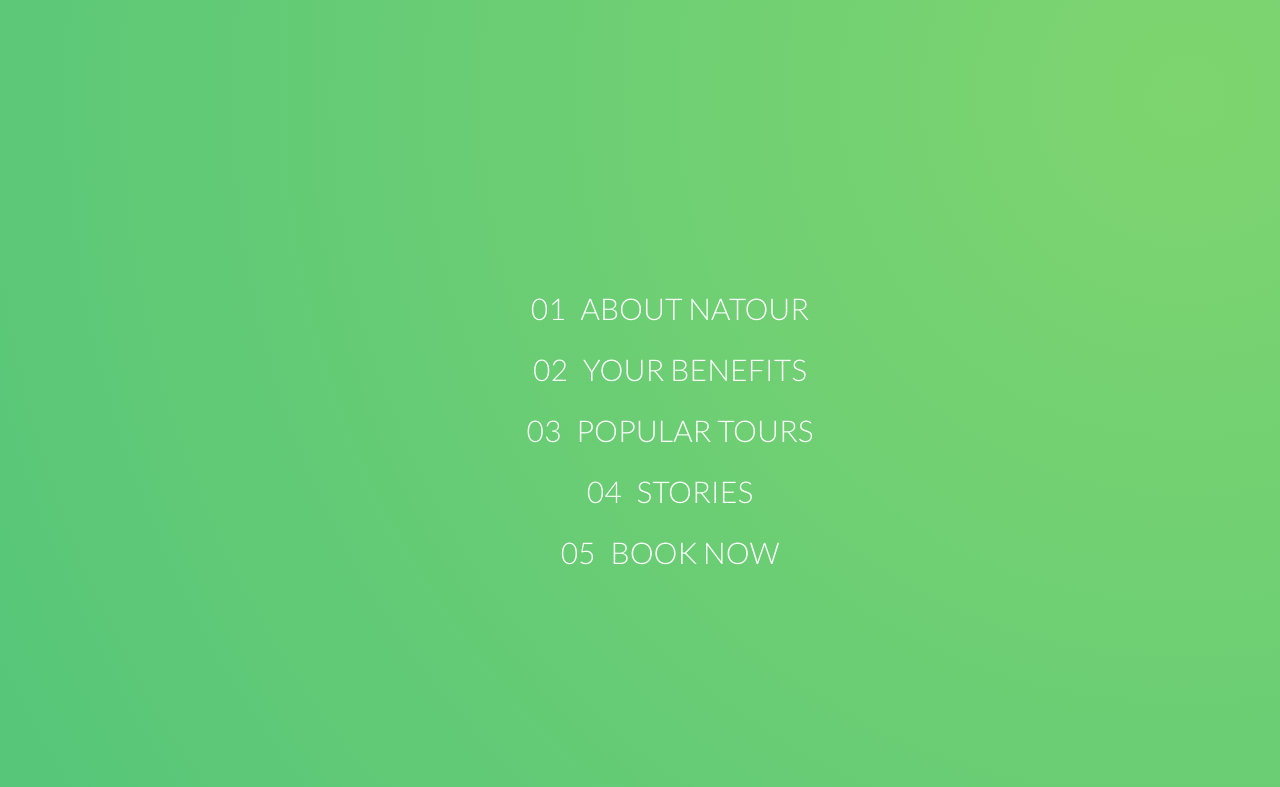
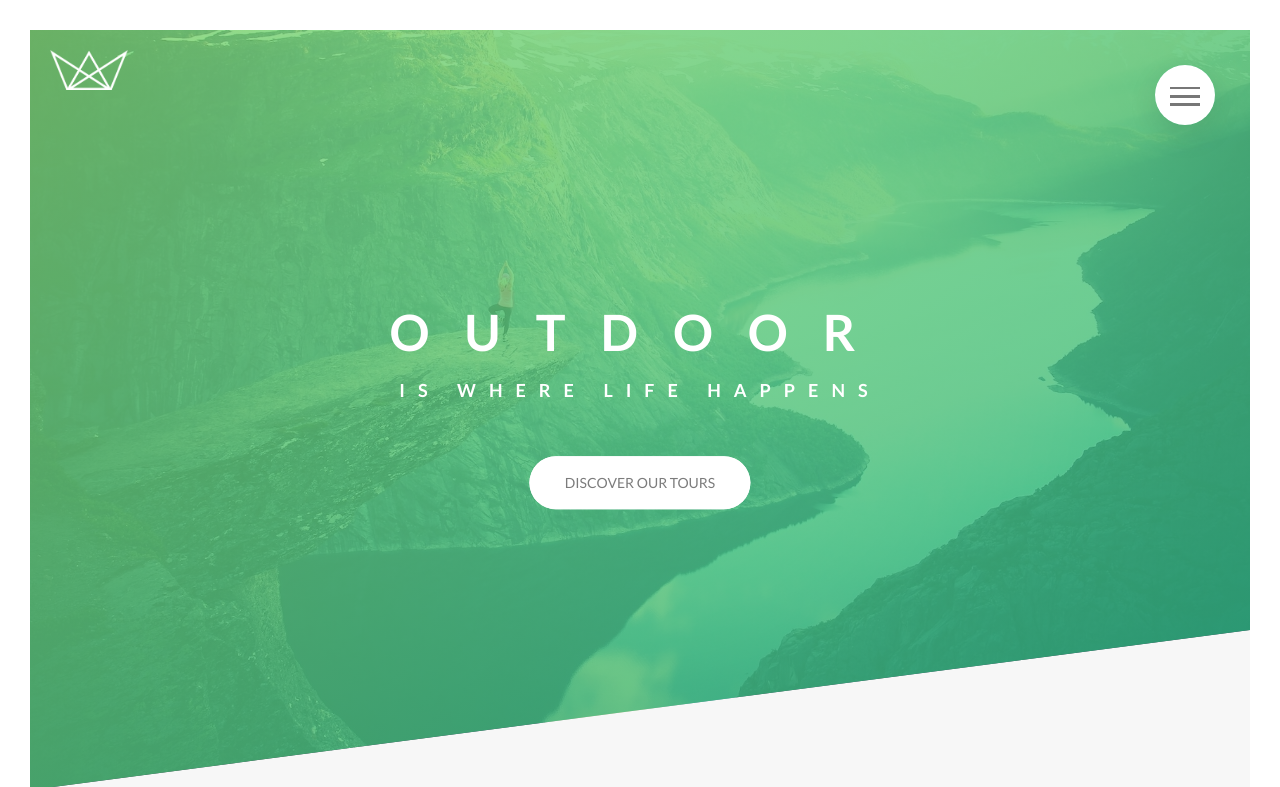
Before and after one commit to YukieIsobe/Natours, a website: page index.html in a window 1280 px wide. Shown: the top 787 px of the page. Drawn offline with Linux system fonts and the light colour scheme.

Commit message:
humburger

```diff
--- a/index.html
+++ b/index.html
@@ -14,7 +14,9 @@
   <body>
     <div class="navigation">
       <input type="checkbox" class="navigation__checkbox" id="navi-toggle">
-      <label for="navi-toggle" class="navigation__button"></label>
+      <label for="navi-toggle" class="navigation__button">
+        <span class="navigation__icon"></span>
+      </label>
 
       <div class="navigation__background">&nbsp;</div>
 
--- a/sass/layout/_navigation.scss
+++ b/sass/layout/_navigation.scss
@@ -9,6 +9,11 @@
     height: 6rem;
     width: 6rem;
     z-index: 102;
+    box-shadow: 0rem 1rem 3rem rgba(black, .1);
+    background: white;
+    border-radius: 50%;
+    text-align: center;
+    cursor: pointer;
   }
   &__background {
     height: 6rem;
@@ -19,9 +24,9 @@
     right: 6.5rem;
     background-image: radial-gradient($color-primary-light, $color-primary-dark);
     z-index: 100;
-    transition: all .7s;
+    transition: all .7s .2s;
 
-    transform: scale(70);
+    // transform: scale(70);
   }
   &__nav {
     width: 100%;
@@ -37,8 +42,8 @@
     transform: translate(-50%, -50%);
     transition: all .3s .2s;
     text-align: center;
-
-    opacity: 1;
+    opacity: 0;
+    width: 0;
   }
 
   &__item {
@@ -56,7 +61,7 @@
       padding: 1rem;
       background-image: linear-gradient(105deg, transparent 0%, transparent 50%, white 50%);
       background-size: 213%;
-      transition: background-position .5s;
+      transition: background-position .3s;
 
       span {
         margin-right: 1.5rem;
@@ -69,10 +74,59 @@
     }
   }
 
-  // &__checkbox:checked ~ &__background {
-  //   transform: scale(70);
-  // }
-  // &__checkbox:checked ~ &__nav &__list {
-  //   opacity: 1;
-  // }
+  &__checkbox:checked ~ &__background {
+    transform: scale(70);
+  }
+  &__checkbox:checked ~ &__nav &__list {
+    opacity: 1;
+    width: 100%;
+  }
+
+  &__icon {
+    position: relative;
+    margin-top: 3rem;
+    &,
+    &::after,
+    &::before {
+      width: 3rem;
+      height: 3px;
+      background: $color-grey-dark;
+      display: inline-block;
+      transition: all .2s;
+    }
+    &::after,
+    &::before {
+      content: "";
+      position: absolute;
+      left: 0;
+    }
+    &::before {
+      top: -.8rem;
+      height: 2px;
+    }
+    &::after {
+      top: 0.8rem;
+    }
+  }
+
+  &__button:hover &__icon::before {
+    top: -1.1rem;
+    height: 3px;
+  }
+  &__button:hover &__icon::after {
+    top: 1rem;
+  }
+  &__checkbox:checked + &__button &__icon {
+    background: transparent;
+  }
+  &__checkbox:checked + &__button &__icon::before {
+    transform: rotate(135deg);
+    height: 2px;
+    top: 0;
+  }
+  &__checkbox:checked + &__button &__icon::after {
+    transform: rotate(-135deg);
+    height: 2px;
+    top: 0;
+  }
 }
```
Also changed, not shown: css/style.css.
